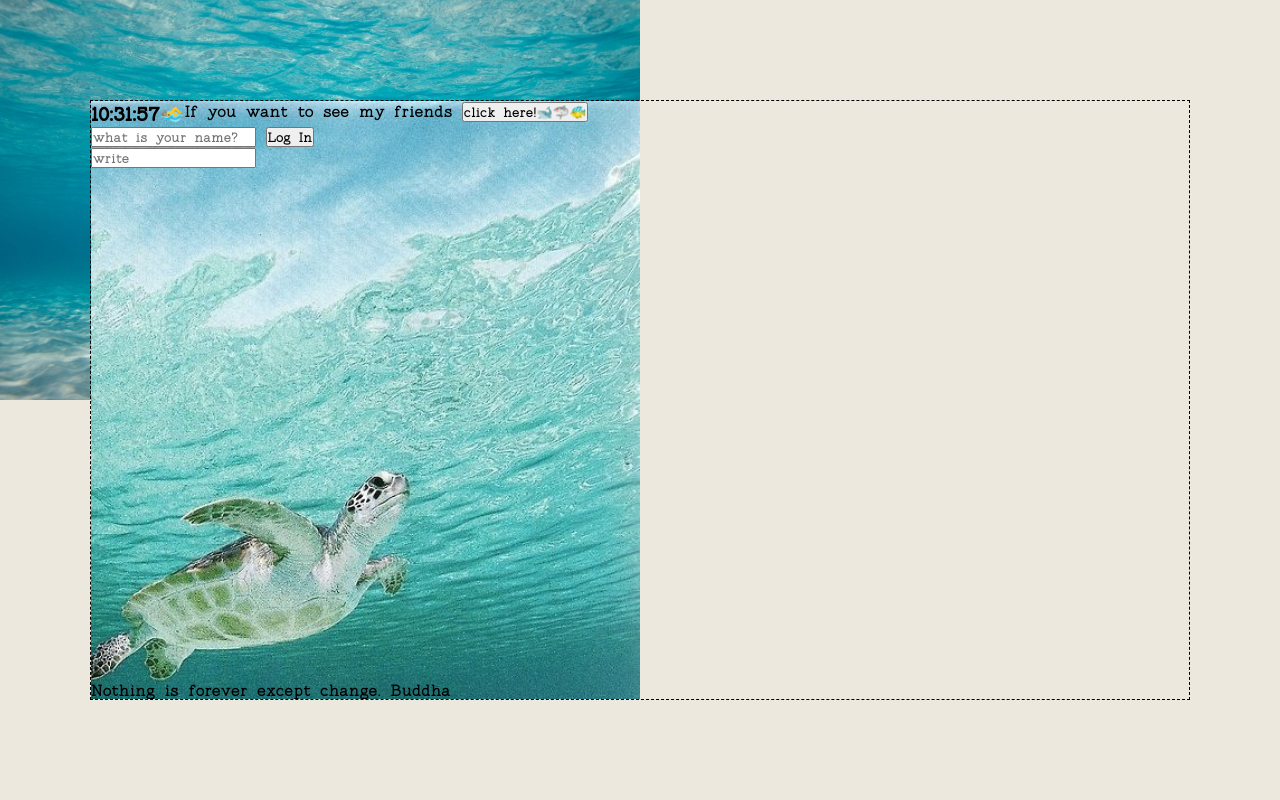
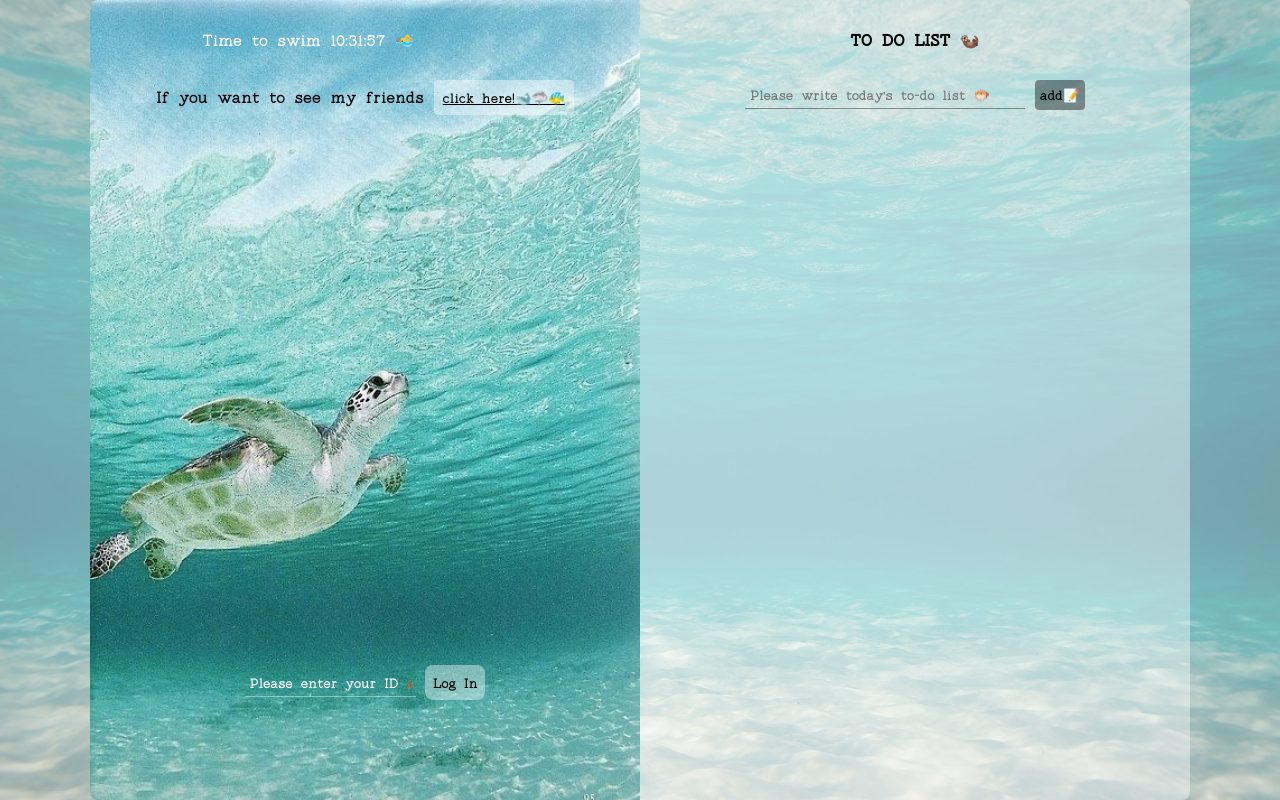
Before and after one commit to tamoimi/js-challenge, a plain HTML site: page index.html in a window 1280 px wide. Drawn offline with Linux system fonts and the light colour scheme.

Commit message:
feat: add style

```diff
--- a/css/index.css
+++ b/css/index.css
@@ -1,52 +1,96 @@
-@font-face {
-  font-family: "Pretendard-Regular";
-  src: url("https://cdn.jsdelivr.net/gh/Project-Noonnu/noonfonts_2107@1.1/Pretendard-Regular.woff")
-    format("woff");
-  font-weight: 400;
-  font-style: normal;
-}
 @font-face {
   font-family: eskool;
   src: url(../fonts/Eskool-Regular.ttf);
   font-weight: 400;
 }
-@font-face {
-  font-family: sweet;
-  src: url(../fonts/SweetSansProRegular.woff);
-  font-weight: 400;
-}
-@font-face {
-  font-family: margaret;
-  src: url(../fonts/Margaret-Bold.otf);
-}
+/* basic */
 * {
   margin: 0;
   padding: 0;
   box-sizing: border-box;
+  list-style: none;
   font-family: eskool;
 }
 body {
+  height: 100vh;
   background-color: #ece8dd;
+  display: flex;
+  justify-content: center;
+  align-items: center;
 }
 #bg {
+  position: absolute;
+  width: 100%;
+  height: 100%;
+  left: 0px;
+  top: 0px;
+  right: 0px;
+  bottom: 0px;
+  z-index: -1;
+  opacity: 50%;
+}
 
-}
-/* basic */
+/* main-box */
 #box {
   width: 1100px;
-  height: 600px;
-  border: 1px dashed black;
-  margin: 100px auto;
+  height: 800px;
   position: relative;
   display: flex;
   justify-content: space-between;
-  /* border-radius: 20px; */
+  border-radius: 8px;
   overflow: hidden;
 }
-#clock {
-  font-size: 20px;
-  font-weight: 600;
+
+.introduce {
   text-align: center;
+}
+.introduce button {
+  width: 140px;
+  height: 35px;
+  border: none;
+  text-decoration: underline;
+  border-radius: 4px;
+  background-color: rgba(255, 255, 255, 0.4);
+  cursor: pointer;
+}
+
+/* left */
+#left-side {
+  flex: 1;
+  /* padding: 50px; */
+}
+#info {
+  color: white;
+  margin: 30px 0;
+  display: flex;
+  justify-content: space-evenly;
+}
+
+/* login */
+.login-container {
+  margin-top: 550px;
+  text-align: center;
+}
+#login-form {
+  margin-bottom: 10px;
+}
+#login-form input {
+  border: none;
+  border-bottom: 1px solid rgba(255, 255, 255, 0.4);
+  background-color: transparent;
+  padding: 5px;
+}
+#login-form input::placeholder {
+  color: white;
+}
+#login-form button {
+  width: 60px;
+  height: 35px;
+  border: none;
+  border-radius: 8px;
+  background-color: rgba(255, 255, 255, 0.4);
+  cursor: pointer;
+  transition: all 0.3s;
 }
 img {
   position: absolute;
@@ -56,18 +100,49 @@ img {
   z-index: -1;
 }
 
-/* left */
-#left-side {
-  /* padding: 50px; */
-}
-#quote {
-  position: absolute;
-  bottom: 0;
-  left: 0;
-}
-#info {
-  display: flex;
-  justify-content: space-evenly;
+/* right */
+#right-side {
+  background-color: rgba(255, 255, 255, 0.4);
+  flex: 1;
+  text-align: center;
 }
 
-/* right */
+/* todo list */
+#todo-form {
+  width: 400px;
+  margin: 0 auto;
+}
+#todo-form h4 {
+  text-align: center;
+  margin: 30px 0;
+}
+#todo-form input {
+  border: none;
+  border-bottom: 1px solid rgba(0, 0, 0, 0.4);
+  width: 280px;
+  background-color: transparent;
+  padding: 5px;
+}
+#todo-form button {
+  border: none;
+  width: 50px;
+  height: 30px;
+  border-radius: 4px;
+  background-color: rgba(0, 0, 0, 0.4);
+  margin-bottom: 10px;
+}
+#todo-list {
+  width: 300px;
+  margin: 0 auto;
+}
+#todo-list li {
+  margin: 10px 0;
+  display: flex;
+  justify-content: space-between;
+}
+#todo-list button {
+  width: 50px;
+  height: 25px;
+  border: none;
+  border-radius: 4px;
+}
--- a/index.html
+++ b/index.html
@@ -10,7 +10,8 @@
   </head>
 
   <body>
-    <img src="./img/bg.jpg" alt="bg" id="bg">
+    <img src="./img/bg.jpg" alt="bg" id="bg" />
+
     <div id="box">
       <!-- left -->
       <div id="left-side">
@@ -20,33 +21,34 @@
           <div id="weather">
             <span></span>
             <span></span>
+          </div>
         </div>
 
-        <p>
+        <p class="introduce">
           If you want to see my friends
           <button id="bg-button">click here!🐋🦈🐠</button>
         </p>
 
-        <div id="quote">
-          <span></span>
-          <span></span>
+        <div class="login-container">
+          <form id="login-form" class="hidden">
+            <input
+              type="text"
+              required
+              maxlength="15"
+              placeholder="Please enter your ID 🦀"
+            />
+            <button>Log In</button>
+          </form>
+          <p id="greeting" class="hidden"></p>
         </div>
       </div>
 
       <!-- right -->
       <div id="right-side">
-        <form id="login-form" class="hidden">
-          <input
-            type="text"
-            required
-            maxlength="15"
-            placeholder="what is your name?"
-          />
-          <button>Log In</button>
-        </form>
-        <h1 id="greeting" class="hidden"></h1>
         <form id="todo-form">
-          <input type="text" placeholder="write" required />
+          <h4>TO DO LIST 🦦</h4>
+          <input type="text" placeholder="Please write today's to-do list 🐡" required />
+          <button>add📝</button>
         </form>
         <ul id="todo-list"></ul>
       </div>
--- a/js/bg.js
+++ b/js/bg.js
@@ -2,7 +2,7 @@ const box = document.getElementById("box");
 const bgButton = document.getElementById("bg-button");
 
 function randomBg() {
-  const images = ["img-01.jpg", "img-02.jpg", "img-03.jpg", "img-04.jpg"];
+  const images = ["img-01.jpg", "img-02.jpg", "img-03.jpg", "img-04.jpg", "img-05.jpg", "img-06.jpg"];
   const chosenImage = images[Math.floor(Math.random() * images.length)];
   const bgImages = document.createElement("img");
   bgImages.src = `./img/${chosenImage}`;
--- a/js/clock.js
+++ b/js/clock.js
@@ -5,7 +5,7 @@ function getClock() {
   const hour = String(date.getHours()).padStart(2, "0");
   const minute = String(date.getMinutes()).padStart(2, "0");
   const second = String(date.getSeconds()).padStart(2, "0");
-  clock.innerText = `${hour}:${minute}:${second}🏊‍♂️`;
+  clock.innerText = `Time to swim ${hour}:${minute}:${second} 🏊‍♂️`;
 }
 
 getClock();
--- a/js/login.js
+++ b/js/login.js
@@ -18,7 +18,7 @@ function onLoginSubmit(event) {
 }
 
 function paintGreetings(username) {
-  greeting.innerText = `Hello ${username}!`;
+  greeting.innerText = `Welcome to my website ${username} 🦐 Hope you enjoy!`;
   greeting.classList.remove(HIDDEN_CLASSNAME);
 }
 
--- a/js/todo.js
+++ b/js/todo.js
@@ -27,7 +27,7 @@ function paintToDo(newToDo) {
   const span = document.createElement("span");
   const button = document.createElement("button");
 
-  button.innerText = "🤢";
+  button.innerText = "delete";
   button.addEventListener("click", deleteToDo);
 
   li.appendChild(span);
--- a/js/weather.js
+++ b/js/weather.js
@@ -7,15 +7,15 @@ function onGeoSuccess(position) {
   fetch(url)
     .then((response) => response.json())
     .then((data) => {
-      const weather = document.querySelector("#weather span:first-child");
-      const city = document.querySelector("#weather span:last-child");
+      const city = document.querySelector("#weather span:first-child");
+      const weather = document.querySelector("#weather span:last-child");
 
-      city.innerText = data.name;
-      weather.innerText = data.main.temp;
+      city.innerText = `🏠 ${data.name}`;
+      weather.innerText = `${data.main.temp}°C`;
     });
 }
 function onGeoError() {
-  alert("Can't fint you. No weather for you");
+  alert("Can't fint you. No weather for you 😥");
 }
 
 navigator.geolocation.getCurrentPosition(onGeoSuccess, onGeoError);
```
Also changed, not shown: img/img-02.jpg, img/img-05.jpg (added), img/img-06.jpg (added).
